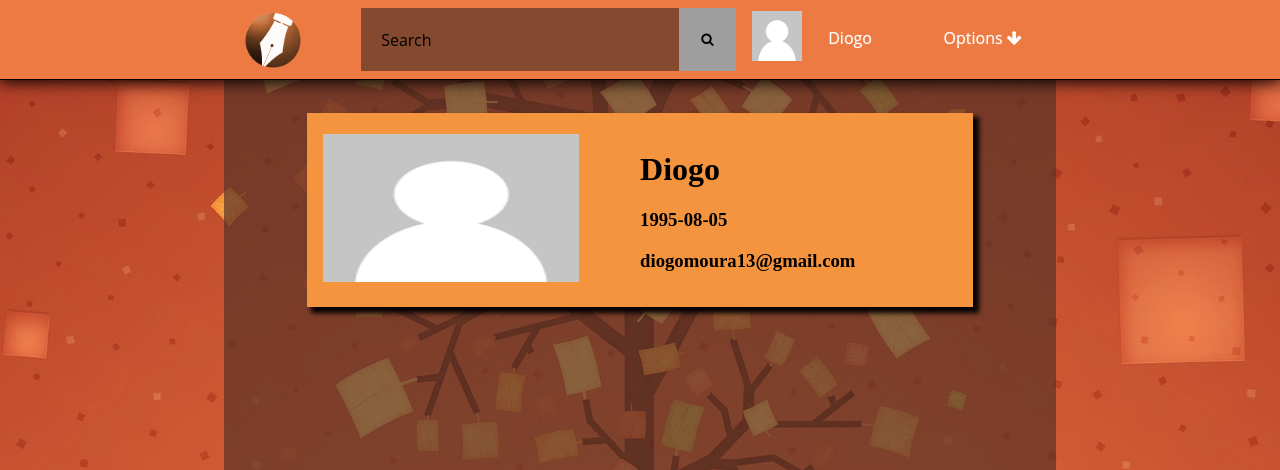
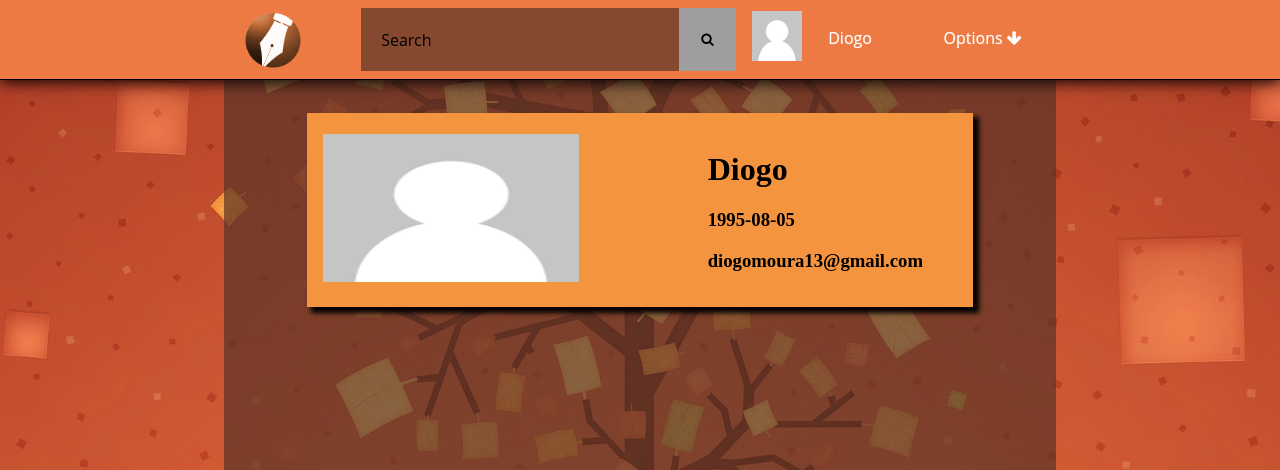
Before and after one commit to dimamo5/LTW-Events-Manager, a PHP site: page /profile.php in a window 1280 px wide. Shown: the top 470 px of the page. Run offline with PHP 8.4, Linux system fonts and the light colour scheme; the visitor is signed in with stand-in values (Sample User, id 1); data comes from the database, SQL or seed files in the repository; some libraries are stand-ins or nearby versions; grey boxes are pictures that could not be loaded.

Commit message:
cssssssssssss

```diff
--- a/css/eventManager.css
+++ b/css/eventManager.css
@@ -584,7 +584,7 @@ div#User {
 
 .UserImage {
     margin: 0 auto;
-    width: 15%;
+    width: 50%;
     display: table-cell;
     vertical-align: middle;
 }
```
